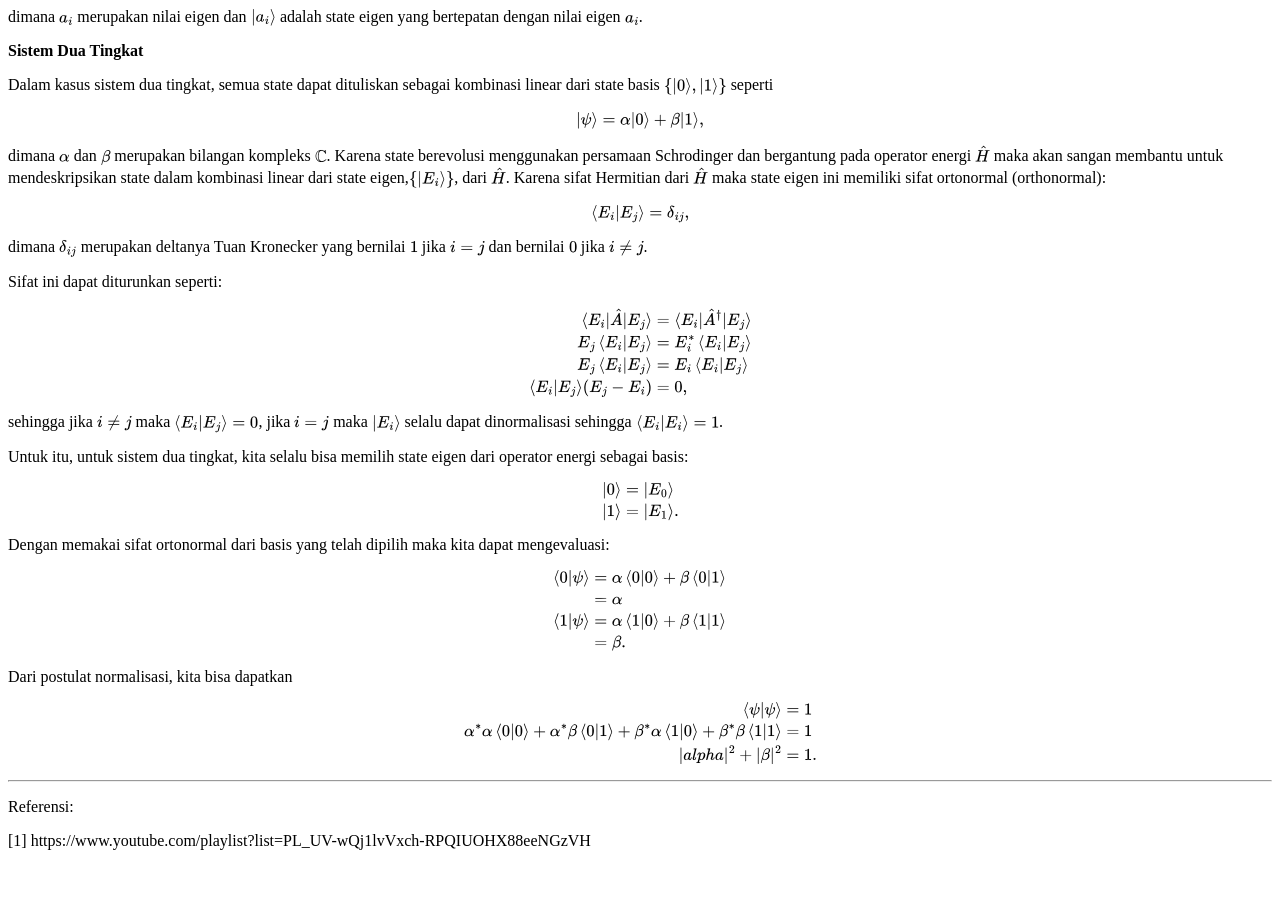
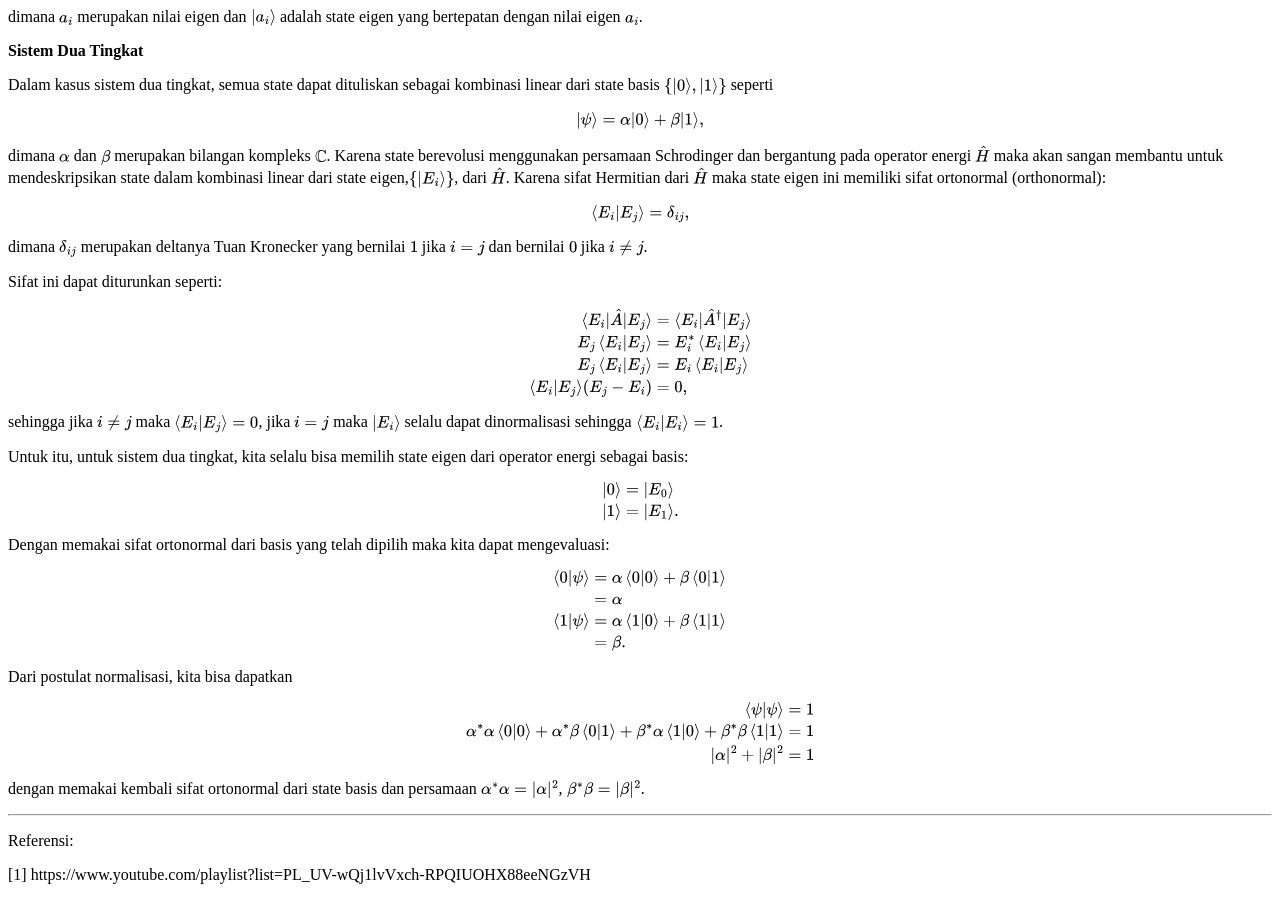
Before and after one commit to dangausuluah/dangausuluah.github.io, a Jekyll site: the page built from _posts/2025-08-26-SDT.md, in a window 1280 px wide and 900 px high, scrolled down 1343 px. Built offline with Jekyll 4.4.1, drawn with Linux system fonts in a browser that asks for light colours; nearby versions of some CDN libraries; our own code applies the rules of GitHub Pages for plain Markdown files; a script that is not in the unit is left out; comment, search, counter and statistics services are not loaded; before the commit the page ends 2209 px from its top, so only the background shows below that.

Commit message:
Update 2025-08-26-SDT.md

```diff
--- a/_posts/2025-08-26-SDT.md
+++ b/_posts/2025-08-26-SDT.md
@@ -116,9 +116,11 @@ $$
 \begin{align*}
 \braket{\psi|\psi} &= 1 \\
 \alpha^* \alpha \braket{0|0} + \alpha^* \beta \braket{0|1} + \beta^* \alpha \braket{1|0} + \beta^* \beta \braket{1|1} &= 1\\
-|alpha|^2 + |\beta|^2 &= 1.
+|\alpha|^2 + |\beta|^2 &= 1
 \end{align*}
 $$
+
+dengan memakai kembali sifat ortonormal dari state basis dan persamaan $\alpha^* \alpha = \|\alpha\|^2$, $\beta^* \beta = \|\beta\|^2$.
 
 ___
 Referensi:
```
